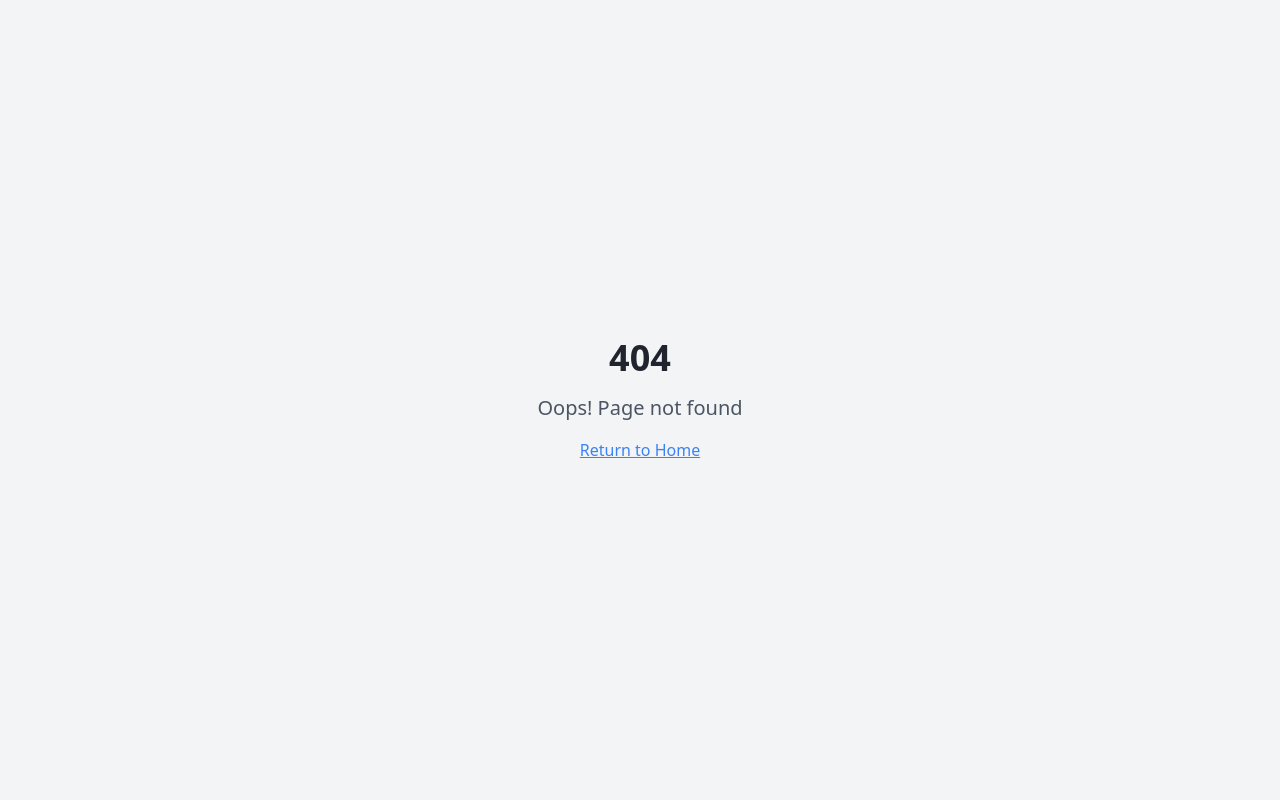
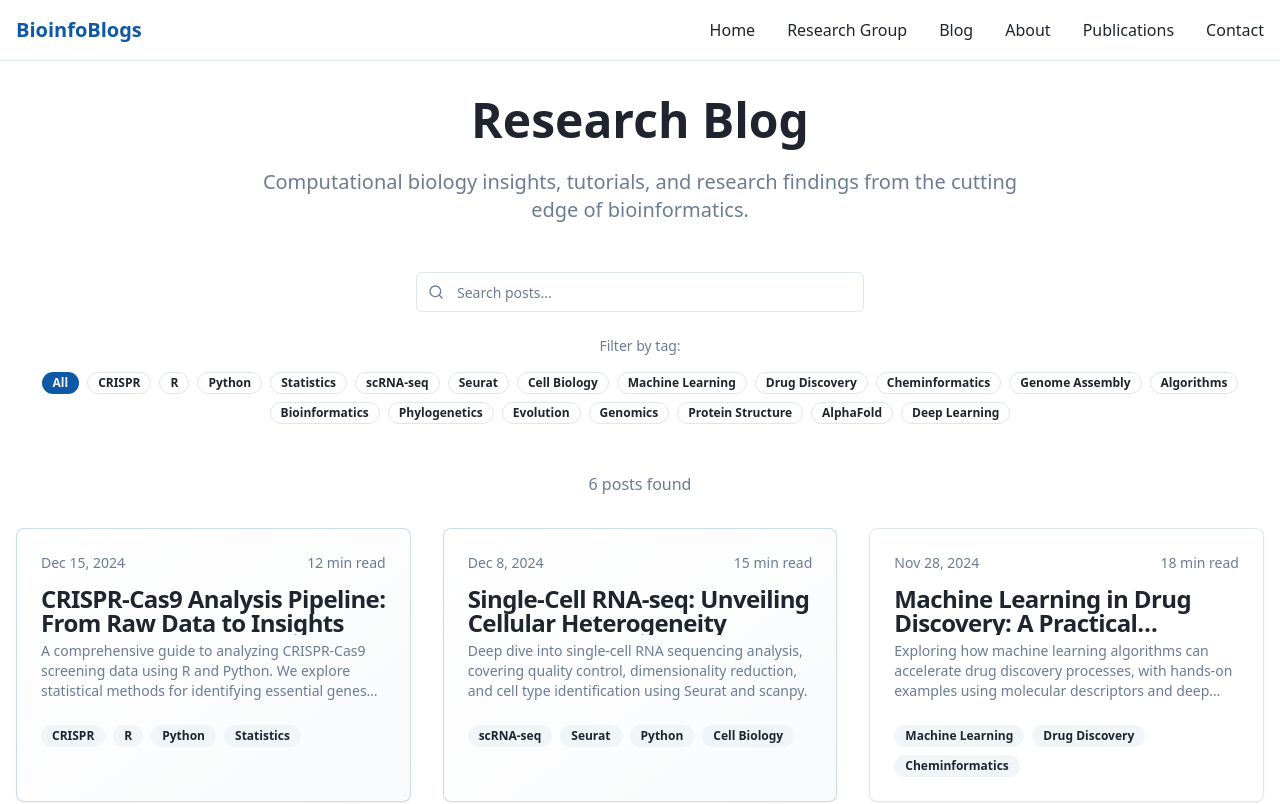
Before and after one commit to LIIA-edu/liia-site, a React (Vite) app: page /blog in a window 1280 px wide. Before the commit this address had no page. Shown: the top 804 px of the page. Built offline with nearby package versions, Linux system fonts and the light colour scheme.

Commit message:
Add blog listing subpage
Create a new subpage for listing all blog posts. This page will include proper spacing for readability and a search functionality to filter posts.

```diff
--- a/src/App.tsx
+++ b/src/App.tsx
@@ -6,6 +6,7 @@ import { BrowserRouter, Routes, Route } from "react-router-dom";
 import Index from "./pages/Index";
 import NotFound from "./pages/NotFound";
 import ResearchGroup from "./pages/ResearchGroup";
+import Blog from "./pages/Blog";
 
 const queryClient = new QueryClient();
 
@@ -18,6 +19,7 @@ const App = () => (
         <Routes>
           <Route path="/" element={<Index />} />
           <Route path="/research-group" element={<ResearchGroup />} />
+          <Route path="/blog" element={<Blog />} />
           {/* ADD ALL CUSTOM ROUTES ABOVE THE CATCH-ALL "*" ROUTE */}
           <Route path="*" element={<NotFound />} />
         </Routes>
--- a/src/components/BlogSection.tsx
+++ b/src/components/BlogSection.tsx
@@ -68,8 +68,8 @@ const BlogSection = () => {
         </div>
 
         <div className="text-center">
-          <Button variant="outline" size="lg" className="px-8">
-            View All Posts
+          <Button variant="outline" size="lg" className="px-8" asChild>
+            <a href="/blog">View All Posts</a>
           </Button>
         </div>
       </div>
--- a/src/components/Header.tsx
+++ b/src/components/Header.tsx
@@ -15,7 +15,7 @@ const Header = () => {
             <a href="/research-group" className="text-foreground hover:text-primary transition-colors">
               Research Group
             </a>
-            <a href="#blog" className="text-foreground hover:text-primary transition-colors">
+            <a href="/blog" className="text-foreground hover:text-primary transition-colors">
               Blog
             </a>
             <a href="#about" className="text-foreground hover:text-primary transition-colors">
--- /dev/null
+++ b/src/pages/Blog.tsx
@@ -0,0 +1,170 @@
+import { useState, useMemo } from "react";
+import Header from "@/components/Header";
+import Footer from "@/components/Footer";
+import BlogCard from "@/components/BlogCard";
+import { Input } from "@/components/ui/input";
+import { Badge } from "@/components/ui/badge";
+import { Search } from "lucide-react";
+
+const Blog = () => {
+  const [searchTerm, setSearchTerm] = useState("");
+  const [selectedTag, setSelectedTag] = useState("");
+
+  const blogPosts = [
+    {
+      title: "CRISPR-Cas9 Analysis Pipeline: From Raw Data to Insights",
+      description: "A comprehensive guide to analyzing CRISPR-Cas9 screening data using R and Python. We explore statistical methods for identifying essential genes and compare different normalization approaches.",
+      date: "Dec 15, 2024",
+      tags: ["CRISPR", "R", "Python", "Statistics"],
+      readTime: "12 min read",
+      featured: true
+    },
+    {
+      title: "Single-Cell RNA-seq: Unveiling Cellular Heterogeneity",
+      description: "Deep dive into single-cell RNA sequencing analysis, covering quality control, dimensionality reduction, and cell type identification using Seurat and scanpy.",
+      date: "Dec 8, 2024",
+      tags: ["scRNA-seq", "Seurat", "Python", "Cell Biology"],
+      readTime: "15 min read",
+      featured: true
+    },
+    {
+      title: "Machine Learning in Drug Discovery: A Practical Approach",
+      description: "Exploring how machine learning algorithms can accelerate drug discovery processes, with hands-on examples using molecular descriptors and deep learning models.",
+      date: "Nov 28, 2024",
+      tags: ["Machine Learning", "Drug Discovery", "Cheminformatics"],
+      readTime: "18 min read"
+    },
+    {
+      title: "Genome Assembly Algorithms: Understanding the Fundamentals",
+      description: "A technical overview of modern genome assembly algorithms, comparing overlap-layout-consensus and string graph approaches with practical examples.",
+      date: "Nov 20, 2024",
+      tags: ["Genome Assembly", "Algorithms", "Bioinformatics"],
+      readTime: "10 min read"
+    },
+    {
+      title: "Phylogenetic Analysis in the Age of Big Data",
+      description: "Modern approaches to phylogenetic reconstruction using large genomic datasets, including maximum likelihood methods and Bayesian inference.",
+      date: "Nov 12, 2024",
+      tags: ["Phylogenetics", "Evolution", "Genomics"],
+      readTime: "14 min read"
+    },
+    {
+      title: "Protein Structure Prediction with AlphaFold2",
+      description: "Understanding how AlphaFold2 revolutionized protein structure prediction and how to integrate these predictions into your research workflow.",
+      date: "Oct 30, 2024",
+      tags: ["Protein Structure", "AlphaFold", "Deep Learning"],
+      readTime: "11 min read"
+    }
+  ];
+
+  // Get all unique tags
+  const allTags = useMemo(() => {
+    const tags = new Set();
+    blogPosts.forEach(post => {
+      post.tags.forEach(tag => tags.add(tag));
+    });
+    return Array.from(tags) as string[];
+  }, []);
+
+  // Filter posts based on search term and selected tag
+  const filteredPosts = useMemo(() => {
+    return blogPosts.filter(post => {
+      const matchesSearch = post.title.toLowerCase().includes(searchTerm.toLowerCase()) ||
+                           post.description.toLowerCase().includes(searchTerm.toLowerCase()) ||
+                           post.tags.some(tag => tag.toLowerCase().includes(searchTerm.toLowerCase()));
+
+      const matchesTag = selectedTag === "" || post.tags.includes(selectedTag);
+
+      return matchesSearch && matchesTag;
+    });
+  }, [searchTerm, selectedTag]);
+
+  return (
+    <div className="min-h-screen bg-background">
+      <Header />
+
+      <main className="pt-24 pb-16">
+        <div className="container mx-auto px-4">
+          {/* Header Section */}
+          <div className="text-center mb-12">
+            <h1 className="text-4xl md:text-5xl font-bold mb-6 text-foreground">
+              Research Blog
+            </h1>
+            <p className="text-xl text-muted-foreground max-w-3xl mx-auto mb-8">
+              Computational biology insights, tutorials, and research findings from the cutting edge of bioinformatics.
+            </p>
+          </div>
+
+          {/* Search and Filter Section */}
+          <div className="mb-12 space-y-6">
+            {/* Search Bar */}
+            <div className="relative max-w-md mx-auto">
+              <Search className="absolute left-3 top-1/2 transform -translate-y-1/2 text-muted-foreground h-4 w-4" />
+              <Input
+                type="text"
+                placeholder="Search posts..."
+                value={searchTerm}
+                onChange={(e) => setSearchTerm(e.target.value)}
+                className="pl-10"
+              />
+            </div>
+
+            {/* Tag Filter */}
+            <div className="text-center">
+              <p className="text-sm text-muted-foreground mb-4">Filter by tag:</p>
+              <div className="flex flex-wrap justify-center gap-2">
+                <Badge
+                  variant={selectedTag === "" ? "default" : "outline"}
+                  className="cursor-pointer transition-colors hover:bg-primary/10"
+                  onClick={() => setSelectedTag("")}
+                >
+                  All
+                </Badge>
+                {allTags.map((tag) => (
+                  <Badge
+                    key={tag}
+                    variant={selectedTag === tag ? "default" : "outline"}
+                    className="cursor-pointer transition-colors hover:bg-primary/10"
+                    onClick={() => setSelectedTag(tag)}
+                  >
+                    {tag}
+                  </Badge>
+                ))}
+              </div>
+            </div>
+          </div>
+
+          {/* Results Count */}
+          <div className="text-center mb-8">
+            <p className="text-muted-foreground">
+              {filteredPosts.length} {filteredPosts.length === 1 ? 'post' : 'posts'} found
+            </p>
+          </div>
+
+          {/* Blog Posts Grid */}
+          <div className="grid grid-cols-1 md:grid-cols-2 lg:grid-cols-3 gap-8">
+            {filteredPosts.map((post, index) => (
+              <BlogCard key={index} {...post} />
+            ))}
+          </div>
+
+          {/* No Results Message */}
+          {filteredPosts.length === 0 && (
+            <div className="text-center py-16">
+              <p className="text-xl text-muted-foreground">
+                No posts found matching your criteria.
+              </p>
+              <p className="text-muted-foreground mt-2">
+                Try adjusting your search terms or clearing the tag filter.
+              </p>
+            </div>
+          )}
+        </div>
+      </main>
+
+      <Footer />
+    </div>
+  );
+};
+
+export default Blog;
```
